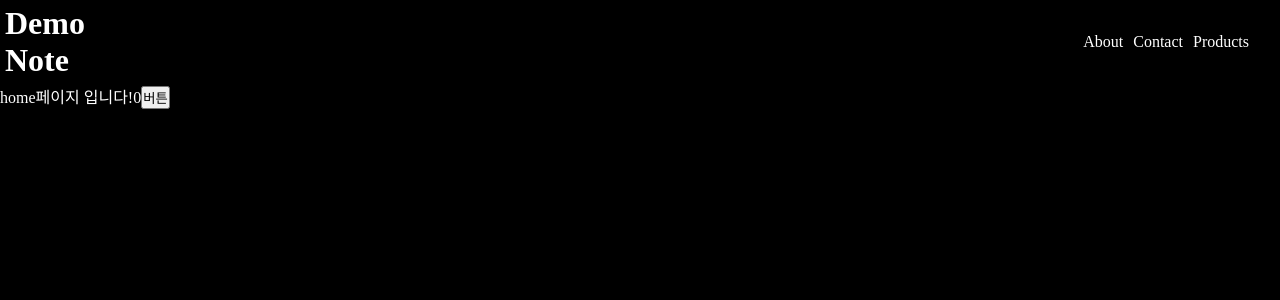
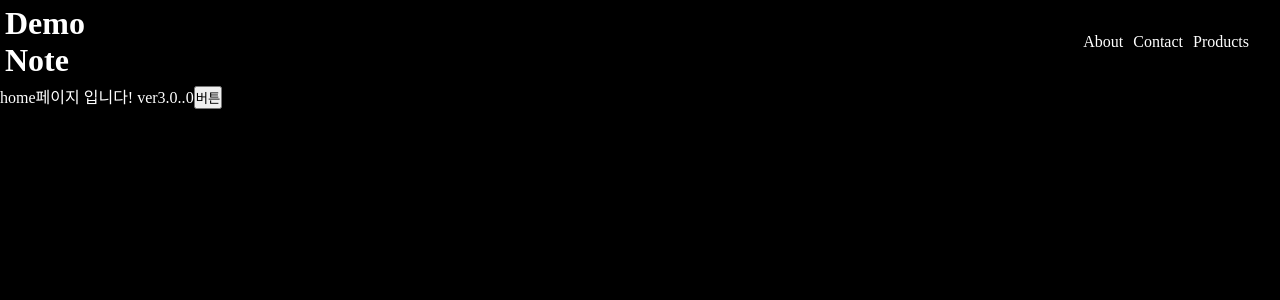
Before and after one commit to cktjdgus45/nextJS, a Next.js app: page / in a window 1280 px wide. Shown: the top 300 px of the page. Built offline with nearby package versions, Linux system fonts and the light colour scheme.

Commit message:
ci/cd ver3.0

```diff
--- a/src/app/page.tsx
+++ b/src/app/page.tsx
@@ -6,7 +6,7 @@ import './globals.css';
 export default function Home() {
   return (
     <>
-      <>home페이지 입니다!</>
+      <>home페이지 입니다! ver3.0..</>
       <Counter />
     </>
   )
--- a/src/app/products/page.tsx
+++ b/src/app/products/page.tsx
@@ -14,7 +14,7 @@ const ProductsPage = async () => {
 
     return (
         <>
-            <h1>제품 소개 페이지 입니다 ver2..</h1>
+            <h1>제품 소개 페이지 입니다</h1>
             <Image src={clothesImage} alt="Clothes" priority />
             <ul>
                 {products.map(({ id, name }, index) => (
```
